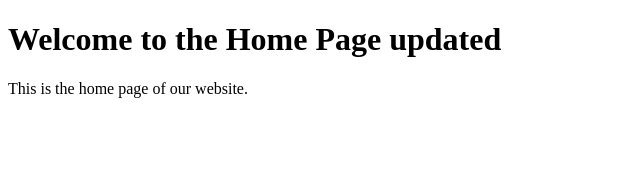
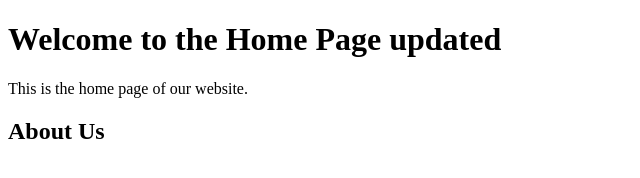
Before and after one commit to emadmoenes/task_git_sprints, a plain HTML site: page index.html in a window 1280 px wide. Shown: the whole page, without its empty margins (0-640 px from the left). Drawn offline with Linux system fonts and the light colour scheme.

```diff
--- a/index.html
+++ b/index.html
@@ -8,5 +8,8 @@
   <body>
     <h1>Welcome to the Home Page updated</h1>
     <p>This is the home page of our website.</p>
+    <section>
+      <h2>About Us</h2>
+    </section>
   </body>
 </html>
```
